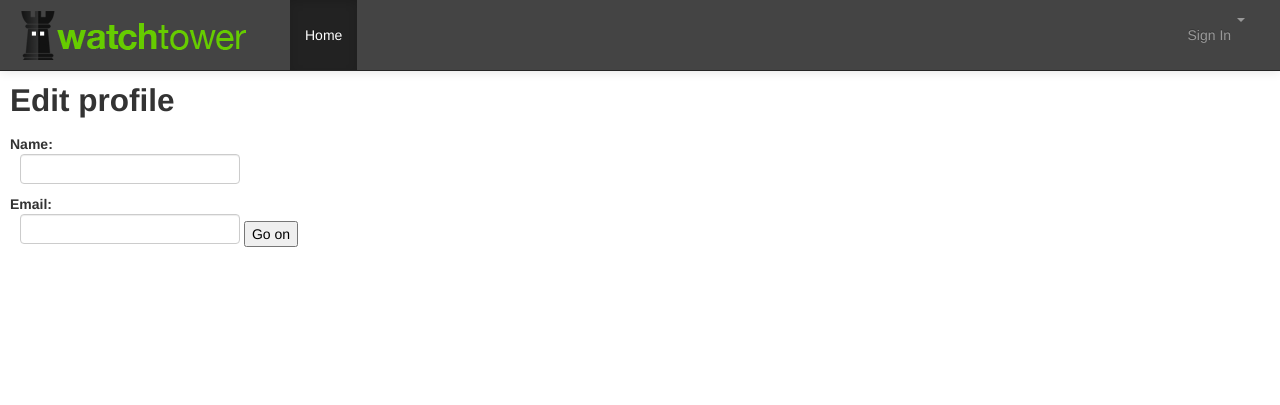
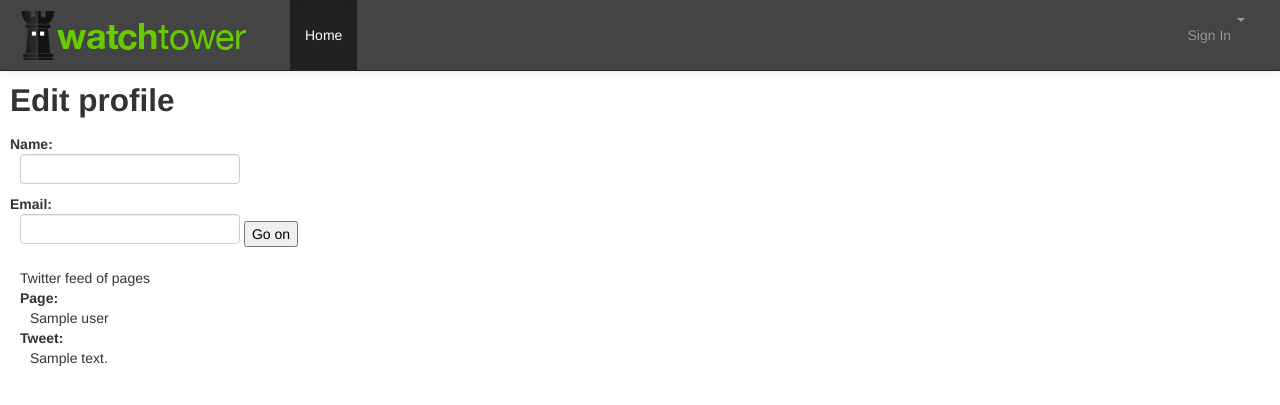
Before and after one commit to typpo/watchtower, a Flask app: template app/templates/edit_profile.html in a window 1280 px wide. Shown: the top 405 px of the page. Run offline with Flask 2, Linux system fonts and the light colour scheme; the template is opened without the code that fills it: most values are stand-ins (such as "Sample title", 1, 10 or a date in 2020); form fields are guessed from the names that the template uses; some libraries are stand-ins or nearby versions.

Commit message:
twitter ready when users have pages

```diff
--- a/app/app.py
+++ b/app/app.py
@@ -6,12 +6,14 @@ from datetime import datetime
 from urlparse import urlparse, urljoin
 from BeautifulSoup import BeautifulSoup
 from threading import Thread
+from twython import Twython
 import time
 import json
 import random
 import os
 import sys
 from operator import attrgetter, add
+#from yahoo.search.news import NewsSearch
 
 sys.path.append(os.path.join(os.path.dirname(__file__), '..'))
 from core.models import Element, Version, Page, User
@@ -26,6 +28,11 @@ def create_app():
   db.init_app(app)
   return app
 
+class TwythonOld(Twython):
+  def oldSearch(self, **kwargs):
+    return self.get('https://search.twitter.com/search.json', params=kwargs)
+
+twitter = TwythonOld(Twython)
 app = create_app()
 
 oid = OpenID(app, 'temp/openid')
@@ -163,16 +170,20 @@ def create_profile():
 @app.route('/profile', methods=['GET', 'POST'])
 def edit_profile():
   form = dict(name=request.args.get('name'), email = request.args.get('email'))
+  feed = twitter.getUserTimeline(screen_name="google")
   if request.method == 'POST':
     if (form['name'] and form['email']):
       return redirect(oid.get_next_url())# url_for('edit_profile'))
-  return render_template('edit_profile.html', form=form, next=oid.get_next_url)
+  return render_template('edit_profile.html', feed=feed, form=form, next=oid.get_next_url)
 
 @app.route('/logout')
 def logout():
   g.user = None
   session.pop('openid', None)
   return redirect(oid.get_next_url())
+
+def twitter_stream(results):
+  print results;
 
 @app.route('/test')
 def test():
--- a/app/templates/edit_profile.html
+++ b/app/templates/edit_profile.html
@@ -10,6 +10,14 @@
       <dd>{{form.email}}
       <input type=submit value="Go on" />
       <input type=hidden name=next value="{{next}}"/>
+    <dl>
+    <span> Twitter feed of pages </span>
+    {% for tweet in feed %}
+      <dt> Page:
+      <dd> {{ tweet['user']['screen_name'] }}
+      <dt> Tweet:
+      <dd> {{tweet['text'] }}
+    {% endfor %}
   </form>
 {% endblock %}
 
--- a/requirements.txt
+++ b/requirements.txt
@@ -6,3 +6,4 @@ Flask-OpenID
 Flask-SQLAlchemy
 BeautifulSoup
 requests
+twython
```
Also changed, not shown: core/models.py (line endings or trailing spaces).
